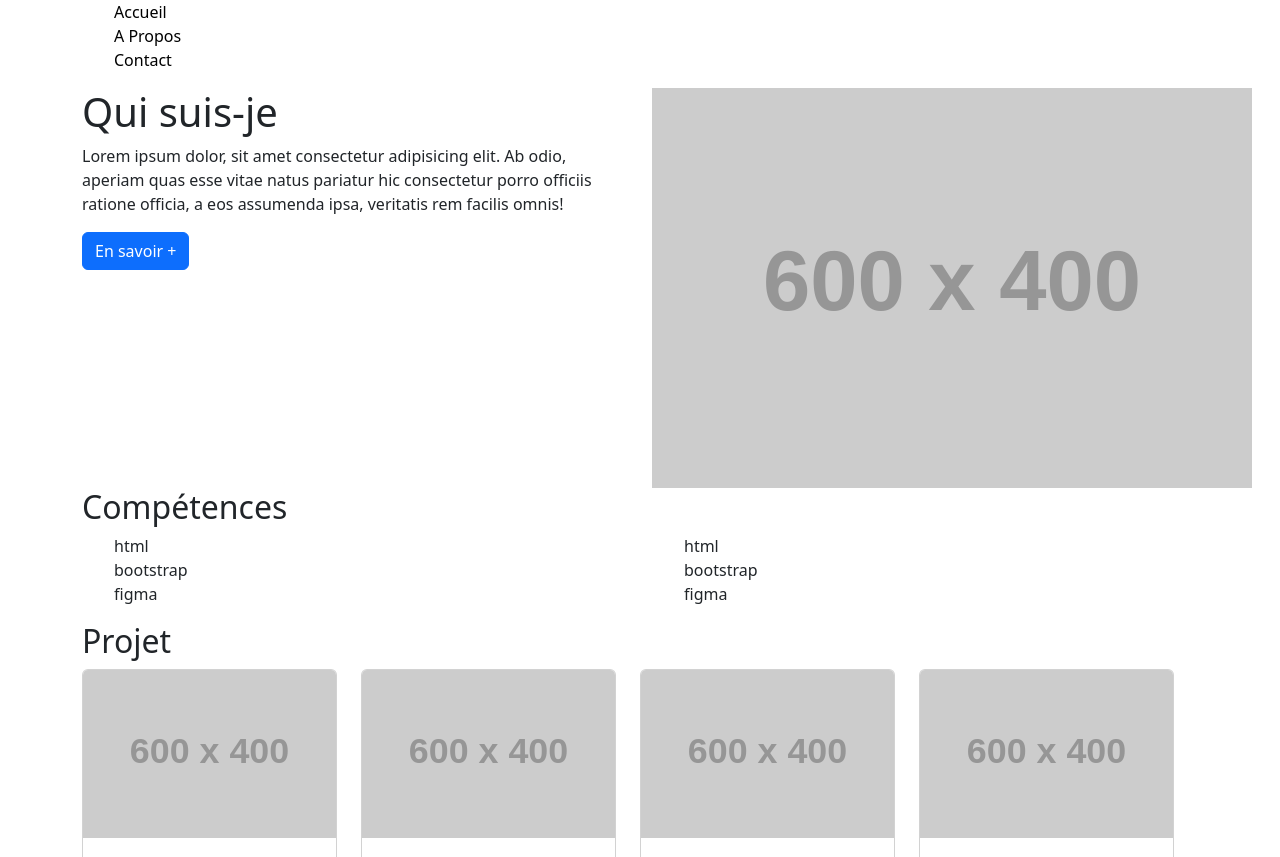
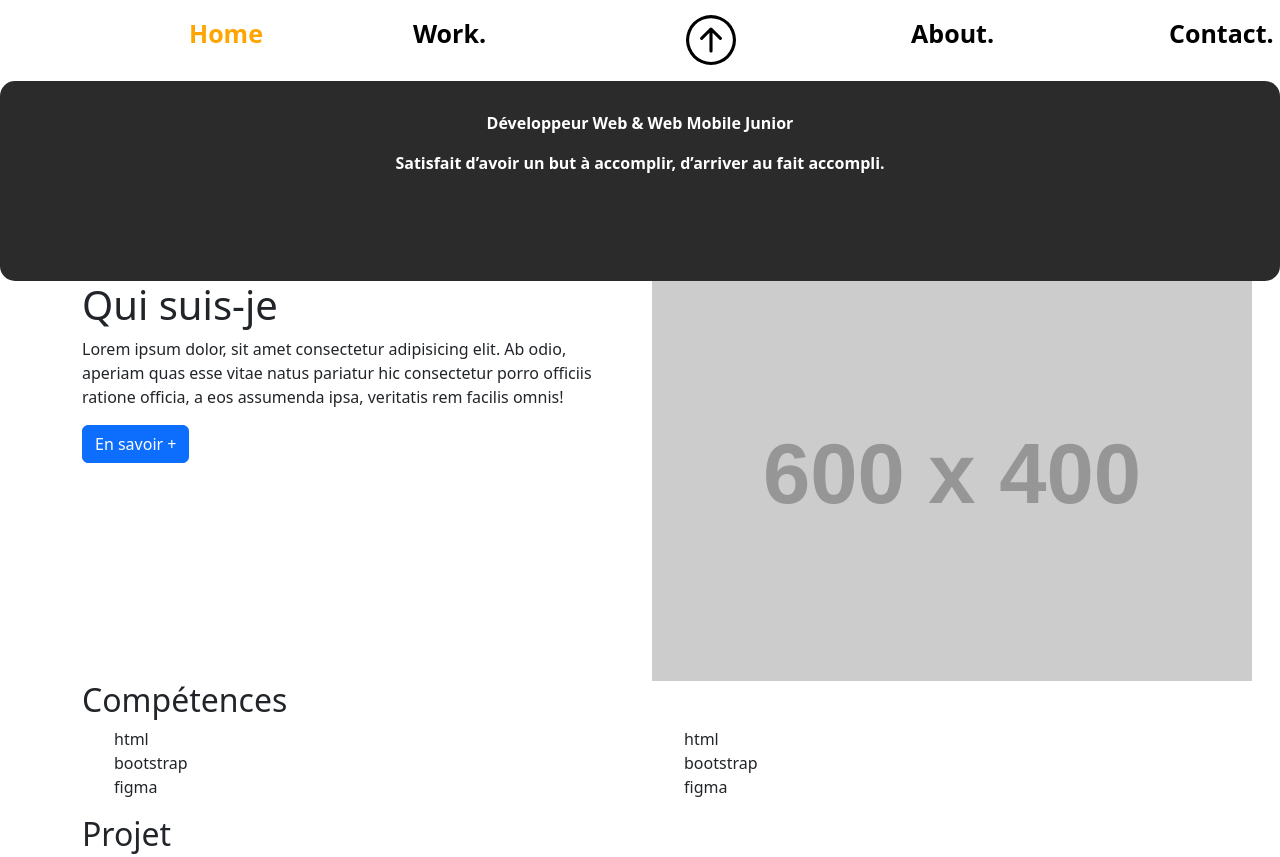
Before and after one commit to noedelmas/portfolio, a plain HTML site: page index.html in a window 1280 px wide. Shown: the top 857 px of the page. Drawn offline with nearby package versions, Linux system fonts and the light colour scheme; placeholder pictures from the web are drawn by us.

Commit message:
détails++

```diff
--- a/css/style.css
+++ b/css/style.css
@@ -12,3 +12,51 @@ header a:hover(){
 .competences ul{
     list-style: none;
 }
+.list li{
+    margin-top: 15px;
+    margin-left: 75px;
+}
+.Home{
+    color: orange;
+    font-size: 25px;
+    font-weight: bold;
+}
+.Work{
+    font-size: 25px;
+    font-weight: bold;
+    margin-left: 75px;
+}
+.About{
+    margin-left: 100px;
+    font-size: 25px;
+    font-weight: bold;
+}
+.Contact{
+    margin-left: 100px;
+    font-size: 25px;
+    font-weight: bold;
+}
+.fleche{
+   margin-left: 200px;
+    display: flex;
+    height: 50px;
+    color: orange;
+    margin-top: 15px;
+}
+.test{
+    background-color: #2c2b2b;
+    border-radius: 15px;
+    color: white;
+    height: 200px;
+    font-weight: bold;
+}
+.intro{
+    justify-content: center;
+    display: flex;
+    padding-top: 30px;
+}
+.soustitre{
+    justify-content: center;
+    display: flex;
+
+}
--- a/index.html
+++ b/index.html
@@ -12,14 +12,20 @@
         <div class="container">
             <div class="row">
                 <div class="col-12">
-                    <ul>
-                        <li><a href="#">Accueil</a></li>
-                        <li><a href="#">A Propos</a></li>
-                        <li><a href="#">Contact</a></li>
+                    <ul class="list d-flex">
+                        <li><a class="Home" href="#">Home</a></li>
+                        <li><a class="Work" href="#">Work.</a></li>
+                        <img class="fleche" src="images/arrow-up-circle.svg" alt="#">
+                        <li><a class="About" href="#">About.</a></li>
+                        <li><a class="Contact" href="#">Contact.</a></li>
                     </ul>
                 </div>
             </div>
         </div>
+        <section class="test">
+            <p class="intro">Développeur Web & Web Mobile Junior</p>
+            <p class="soustitre">Satisfait d’avoir un but à accomplir, d’arriver au fait accompli.</p>
+        </section>
     </header>
     <section class="about">
         <div class="container">
```
Also changed, not shown: images/arrow-up-circle.svg (added).
